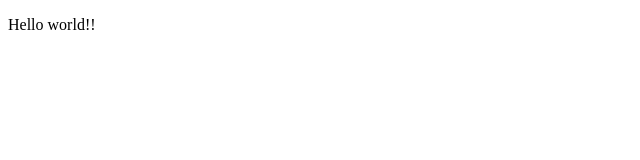
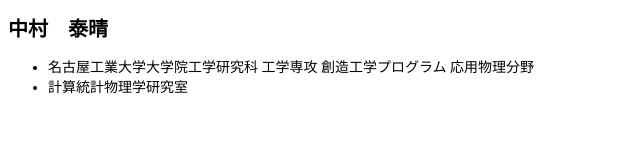
Before and after one commit to ta09nak/portfolio, a plain HTML site: page index.html in a window 1280 px wide. Shown: the whole page, without its empty margins (0-640 px from the left). Drawn offline with Linux system fonts and the light colour scheme.

Commit message:
Update index.html

```diff
--- a/index.html
+++ b/index.html
@@ -1,8 +1,22 @@
 <!DOCTYPE html>
 <html lang = "ja">
 <head>
+  <style>
+    body {
+      font-size: 14px;
+    }
+    h1 {
+      font-size: 20px;
+    }
+    h2{
+      font-size: 16px;
+    }
+  </style>
 </head>
 <body>
-<p>Hello world!!</p>
+<h1>中村　泰晴</h1>
+<ul>
+  <li>名古屋工業大学大学院工学研究科 工学専攻 創造工学プログラム 応用物理分野</li>
+  <li>計算統計物理学研究室</li>
 </body>
 </html>
```
